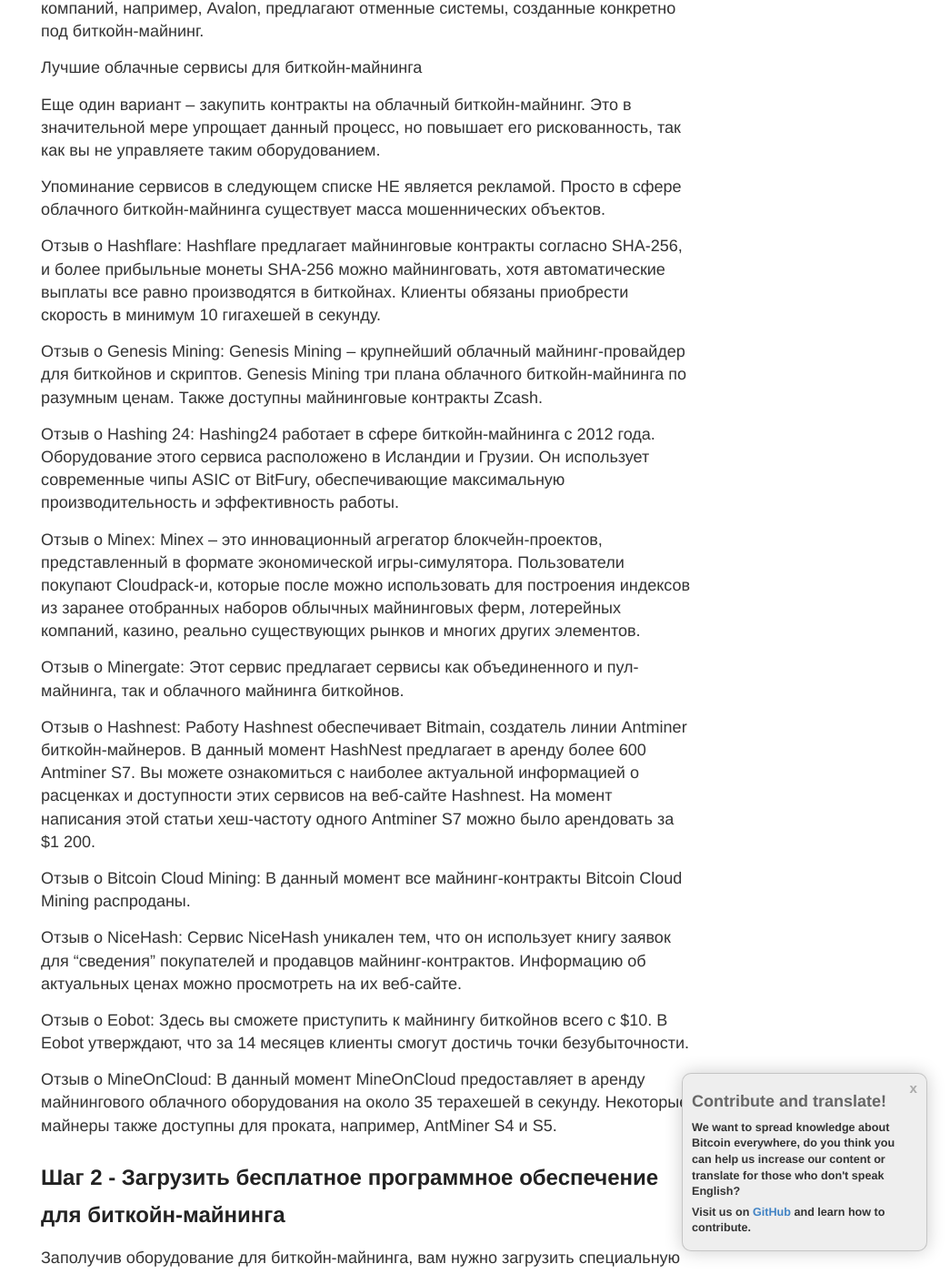
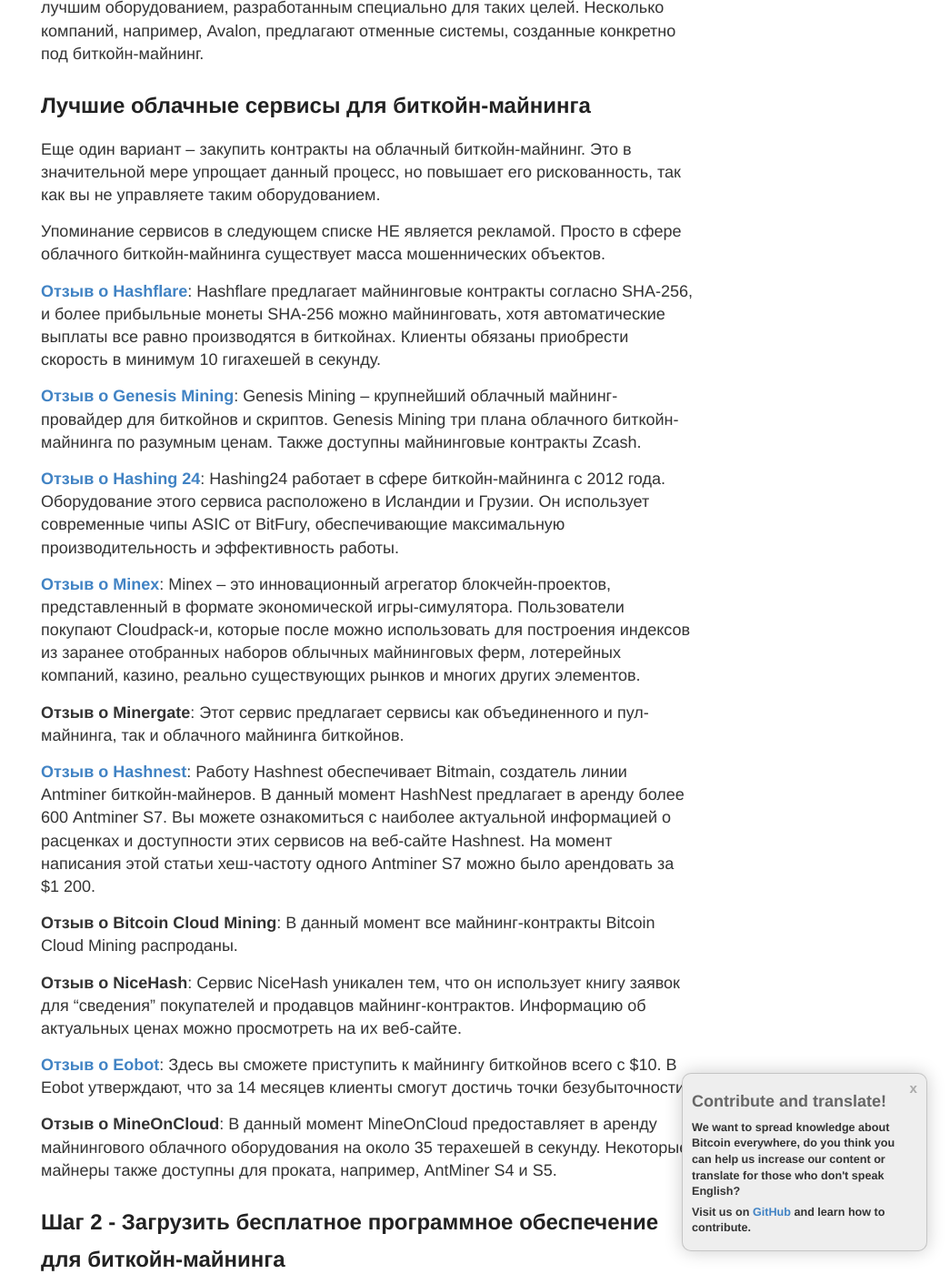
Before and after one commit to vesk4000/bm, a Jekyll site: the page built from translations/getting-started/ru-getting-started.md, in a window 1280 px wide and 1400 px high, scrolled down 1520 px. Shown: the whole window at 91% size, without its empty margins (235-1280 px from the left). Built offline with Jekyll 4.4.1, drawn with Linux system fonts in a browser that asks for light colours; nearby versions of some CDN libraries; comment, search, counter and statistics services are not loaded; some of the changed text lies outside the part shown.

```diff
--- a/translations/getting-started/ru-getting-started.md
+++ b/translations/getting-started/ru-getting-started.md
@@ -21,37 +21,37 @@ published: true
 
 Покупка биткойнов - В некоторых случаях вам, возможно, придется купить оборудование для майнинга вместе с биткойнами. На сегодня большинство оборудования можно приобрести на Amazon. Также вас могут заинтересовать биткойн-списки.
 
-Как приступить к майнингу биткойнов
+<h2>Как приступить к майнингу биткойнов</h2>
 
 Чтобы приступить к майнингу биткойнов, вам придется приобрести соответствующее оборудование. В самом начале истории с биткойнами была возможность производить майнинг с помощью центрального процессора компьютера или процессорной платы для высокоскоростного видео. Сегодня это уже не возможно. Пользовательские чипы для майнинга ASIC, обещающие стократное увеличение производительности по сравнению со старыми системами, уверенно стремятся завоевать лидирующие позиции на рынке биткойн-майнинга.
 
 Используя более "слабую" аппаратуру, вы потратите на оплату электроэнергии больше, чем заработаете самим майнингом. Очень важно проводить майнинг с лучшим оборудованием, разработанным специально для таких целей. Несколько компаний, например, Avalon, предлагают отменные системы, созданные конкретно под биткойн-майнинг.
 
-Лучшие облачные сервисы для биткойн-майнинга
+<h2>Лучшие облачные сервисы для биткойн-майнинга</h2>
 
 Еще один вариант – закупить контракты на облачный биткойн-майнинг.  Это в значительной мере упрощает данный процесс, но повышает его рискованность, так как вы не управляете таким оборудованием.
 
 Упоминание сервисов в следующем списке НЕ является рекламой. Просто в сфере облачного биткойн-майнинга существует масса мошеннических объектов.
 
-Отзыв о Hashflare: Hashflare предлагает майнинговые контракты согласно SHA-256, и более прибыльные монеты SHA-256 можно майнинговать, хотя автоматические выплаты все равно производятся в биткойнах. Клиенты обязаны приобрести скорость в минимум 10 гигахешей в секунду.
+<strong><a href="http://geni.us/hashflare">Отзыв о Hashflare</a></strong>: Hashflare предлагает майнинговые контракты согласно SHA-256, и более прибыльные монеты SHA-256 можно майнинговать, хотя автоматические выплаты все равно производятся в биткойнах. Клиенты обязаны приобрести скорость в минимум 10 гигахешей в секунду.
 
-Отзыв о Genesis Mining: Genesis Mining – крупнейший облачный майнинг-провайдер для биткойнов и скриптов. Genesis Mining три плана облачного биткойн-майнинга по разумным ценам. Также доступны майнинговые контракты Zcash.
+<strong><a href="http://geni.us/advendorgm">Отзыв о Genesis Mining</a></strong>: Genesis Mining – крупнейший облачный майнинг-провайдер для биткойнов и скриптов. Genesis Mining три плана облачного биткойн-майнинга по разумным ценам. Также доступны майнинговые контракты Zcash.
 
-Отзыв о Hashing 24: Hashing24 работает в сфере биткойн-майнинга с 2012 года. Оборудование этого сервиса расположено в Исландии и Грузии. Он использует современные чипы ASIC от BitFury, обеспечивающие максимальную производительность и эффективность работы.
+<strong><a href="http://geni.us/hashing24">Отзыв о Hashing 24</a></strong>: Hashing24 работает в сфере биткойн-майнинга с 2012 года. Оборудование этого сервиса расположено в Исландии и Грузии. Он использует современные чипы ASIC от BitFury, обеспечивающие максимальную производительность и эффективность работы.
 
-Отзыв о Minex: Minex – это инновационный агрегатор блокчейн-проектов, представленный в формате экономической игры-симулятора. Пользователи покупают Cloudpack-и, которые после можно использовать для построения индексов из заранее отобранных наборов облычных майнинговых ферм, лотерейных компаний, казино, реально существующих рынков и многих других элементов.
+<strong><a href="http://geni.us/minex">Отзыв о Minex</a></strong>: Minex – это инновационный агрегатор блокчейн-проектов, представленный в формате экономической игры-симулятора. Пользователи покупают Cloudpack-и, которые после можно использовать для построения индексов из заранее отобранных наборов облычных майнинговых ферм, лотерейных компаний, казино, реально существующих рынков и многих других элементов.
 
-Отзыв о Minergate: Этот сервис предлагает сервисы как объединенного и пул-майнинга, так и облачного майнинга биткойнов.
+<strong>Отзыв о Minergate</strong>: Этот сервис предлагает сервисы как объединенного и пул-майнинга, так и облачного майнинга биткойнов.
 
-Отзыв о Hashnest: Работу Hashnest обеспечивает Bitmain, создатель линии Antminer биткойн-майнеров. В данный момент HashNest предлагает в аренду более 600 Antminer S7. Вы можете ознакомиться с наиболее актуальной информацией о расценках и доступности этих сервисов на веб-сайте Hashnest. На момент написания этой статьи хеш-частоту одного Antminer S7 можно было арендовать за $1 200.
+<strong><a href="http://geni.us/advendorgm">Отзыв о Hashnest</a></strong>: Работу Hashnest обеспечивает Bitmain, создатель линии Antminer биткойн-майнеров. В данный момент HashNest предлагает в аренду более 600 Antminer S7. Вы можете ознакомиться с наиболее актуальной информацией о расценках и доступности этих сервисов на веб-сайте Hashnest. На момент написания этой статьи хеш-частоту одного Antminer S7 можно было арендовать за $1 200.
 
-Отзыв о Bitcoin Cloud Mining: В данный момент все майнинг-контракты Bitcoin Cloud Mining распроданы.
+<strong>Отзыв о Bitcoin Cloud Mining</strong>: В данный момент все майнинг-контракты Bitcoin Cloud Mining распроданы.
 
-Отзыв о NiceHash: Сервис NiceHash уникален тем, что он использует книгу заявок для "сведения" покупателей и продавцов майнинг-контрактов. Информацию об актуальных ценах можно просмотреть на их веб-сайте.
+<strong>Отзыв о NiceHash</strong>: Сервис NiceHash уникален тем, что он использует книгу заявок для "сведения" покупателей и продавцов майнинг-контрактов. Информацию об актуальных ценах можно просмотреть на их веб-сайте.
 
-Отзыв о Eobot: Здесь вы сможете приступить к майнингу биткойнов всего с $10. В Eobot утверждают, что за 14 месяцев клиенты смогут достичь точки безубыточности.
+<strong><a href="http://geni.us/hashflare">Отзыв о Eobot</a></strong>: Здесь вы сможете приступить к майнингу биткойнов всего с $10. В Eobot утверждают, что за 14 месяцев клиенты смогут достичь точки безубыточности.
 
-Отзыв о MineOnCloud: В данный момент MineOnCloud предоставляет в аренду майнингового облачного оборудования на около 35 терахешей в секунду. Некоторые майнеры также доступны для проката, например, AntMiner S4 и S5.
+<strong>Отзыв о MineOnCloud</strong>: В данный момент MineOnCloud предоставляет в аренду майнингового облачного оборудования на около 35 терахешей в секунду. Некоторые майнеры также доступны для проката, например, AntMiner S4 и S5.
 
 <h2>Шаг 2 - Загрузить бесплатное программное обеспечение для биткойн-майнинга</h2>
 
@@ -69,10 +69,10 @@ published: true
 
 Следующие пулы, как утверждается, в данный момент проводят полную проверку блоков с помощью Bitcoin Core 0.9.5 или более новой версии (0.10.2 или более новая версия рекомендованы в связи с уязвимостью DoS):
 <ul>
-<li>BitMinter</li>
-<li>CK Pool</li>
-<li>Eligius</li>
-<li>Slush Pool</li>
+<li><a href="https://bitminter.com/">BitMinter</a></li>
+<li><a href="http://www.kano.is/">CK Pool</a></li>
+<li><a href="http://eligius.st/~gateway/">Eligius</a></li>
+<li><a href="https://en.bitcoin.it/wiki/Bitcoin_Pooled_Mining">Slush Pool</a></li>
  </ul>
 <h2>Шаг 4 - Создать биткойн-кошелек</h2>
 
@@ -84,11 +84,11 @@ published: true
 
 Вам также необходимо иметь возможность покупать и продавать биткойны. Для этих целей мы рекомендуем:
 <ul>
-<li>SpectroCoin – Европейский обменный сервис с опциями проведения операций в тот же день и совершения платежей с помощью кредитных карт</li>
-<li>Kraken – Крупнейший обменный сервис в Европе с возможностью проведения транзакций в день совершения обмена</li>
-<li>Руководство по покупке биткойнов – Помощь в нахождении биткойн-обменника в вашей стране.</li>
-<li>Local Bitcoins – Этот фантастический сервис позволит вам находить в вашем сообществе людей, желающих продать биткойны непосредственно вам. Но не теряйте бдительности!</li>
-<li>Coinbase – это отличное место для начала работы по покупке биткойнов. Мы настоятельно не рекомендуем вам не хранить биткойны на их сервисе.</li>
+<li><a href="http://geni.us/spectrocoin">SpectroCoin</a> – Европейский обменный сервис с опциями проведения операций в тот же день и совершения платежей с помощью кредитных карт</li>
+<li><a href="https://www.kraken.com/">Kraken</a> – Крупнейший обменный сервис в Европе с возможностью проведения транзакций в день совершения обмена</li>
+<li><a href="https://www.weusecoins.com/en/how-buy-bitcoins-online-best-bitcoin-exchange-rate-bitcoin-price/">Руководство по покупке биткойнов</a> – Помощь в нахождении биткойн-обменника в вашей стране.</li>
+<li><a href="http://geni.us/localbitcoins">Local Bitcoins</a> – Этот фантастический сервис позволит вам находить в вашем сообществе людей, желающих продать биткойны непосредственно вам. Но не теряйте бдительности!</li>
+<li><a href="http://geni.us/coinbase">Coinbase</a> – это отличное место для начала работы по покупке биткойнов. Мы настоятельно не рекомендуем вам не хранить биткойны на их сервисе.</li>
 </ul>
 <h2>Шаг 5 - Оставаться в курсе всех связанных с биткойнами новостей</h2>
 
```
